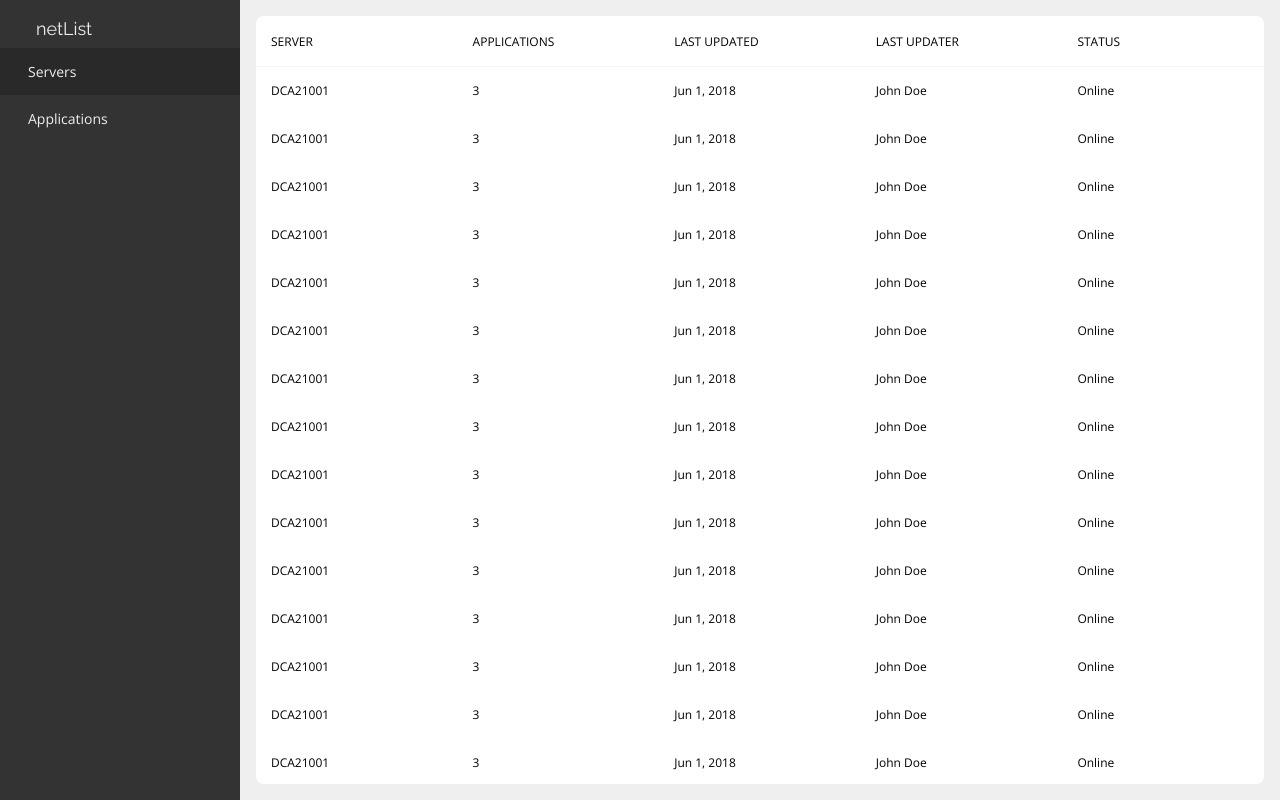
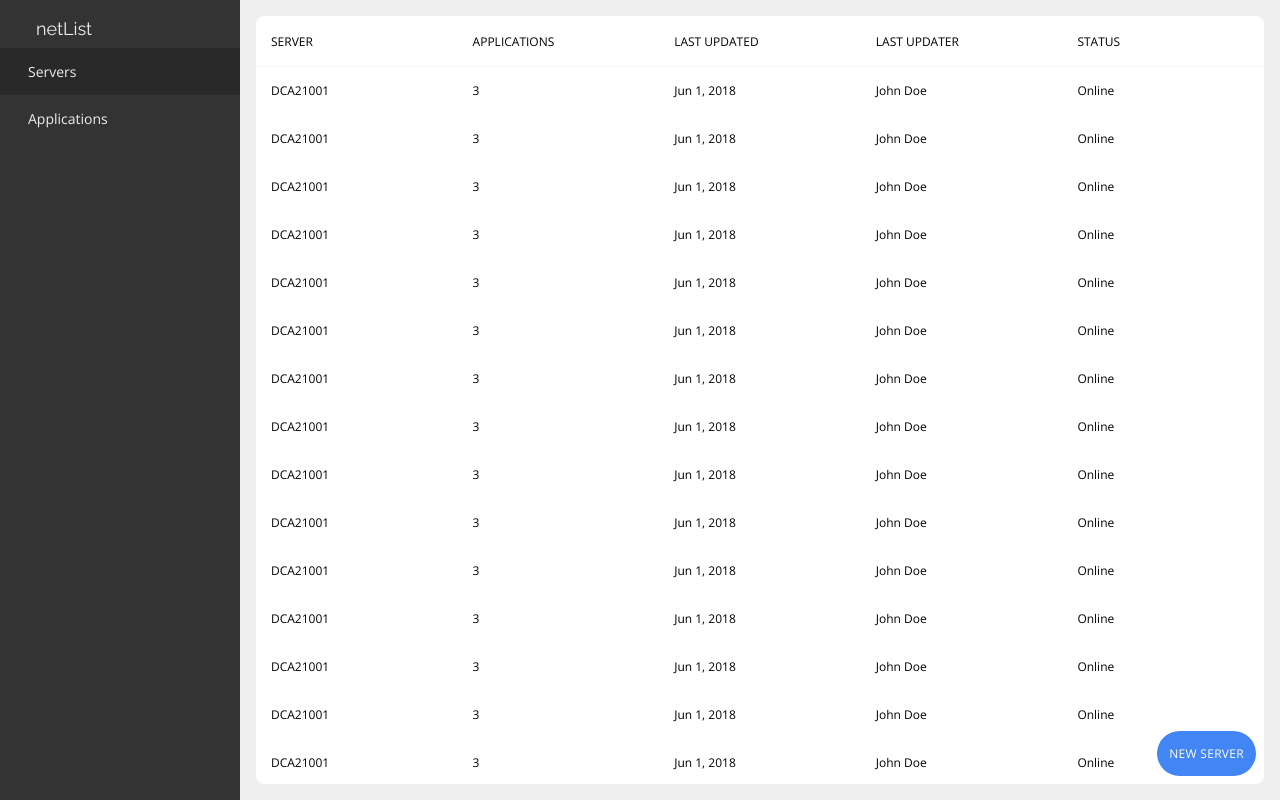
Before and after one commit to treemmett/netlist, a React app: page /servers in a window 1280 px wide. Built offline with nearby package versions, Linux system fonts and the light colour scheme.

Commit message:
Adds floating action button

```diff
--- /dev/null
+++ b/src/components/Fab.js
@@ -0,0 +1,8 @@
+import React from 'react';
+import './Fab.scss';
+
+const Fab = props => (
+  <div className="fab" onClick={props.action}>{props.text}</div>
+);
+
+export default Fab
--- /dev/null
+++ b/src/components/Fab.scss
@@ -0,0 +1,30 @@
+$bg: #4285f4;
+$size: 45px;
+
+.fab{
+  font-family: 'Google Sans', 'Open Sans', sans-serif;
+  letter-spacing: 0.3px;
+  position: absolute;
+  bottom: 1.5rem;
+  right: 1.5rem;
+  color: #fff;
+  background-color: $bg;
+  font-size: 12px;
+  cursor: pointer;
+  border-radius: 100px;
+  padding: 0 1em;
+  height: $size;
+  min-width: $size;
+  line-height: $size;
+  transition: background-color 0.2s ease-in-out;
+  text-transform: uppercase;
+  user-select: none;
+
+  &:hover{
+    background-color: darken($bg, 5%);
+
+    &:active{
+      background-color: darken($bg, 8%);
+    }
+  }
+}
--- a/src/index.js
+++ b/src/index.js
@@ -17,7 +17,7 @@ const Render = () => (
         <Route exact path="/" component={App}/>
         <Route exact path="/servers" component={ServerList}/>
       </Switch>
-      </React.Fragment>
+    </React.Fragment>
   </Router>
 );
 
--- a/src/pages/ServerList.js
+++ b/src/pages/ServerList.js
@@ -1,4 +1,5 @@
 import React, { Component } from 'react';
+import Fab from '../components/Fab';
 import './ServerList.scss';
 
 export default class ServerList extends Component{
@@ -32,6 +33,7 @@ export default class ServerList extends Component{
             </table>
           </div>
         </div>
+        <Fab text="New Server" action={e => alert('Click')}/>
       </div>
     );
   }
```
